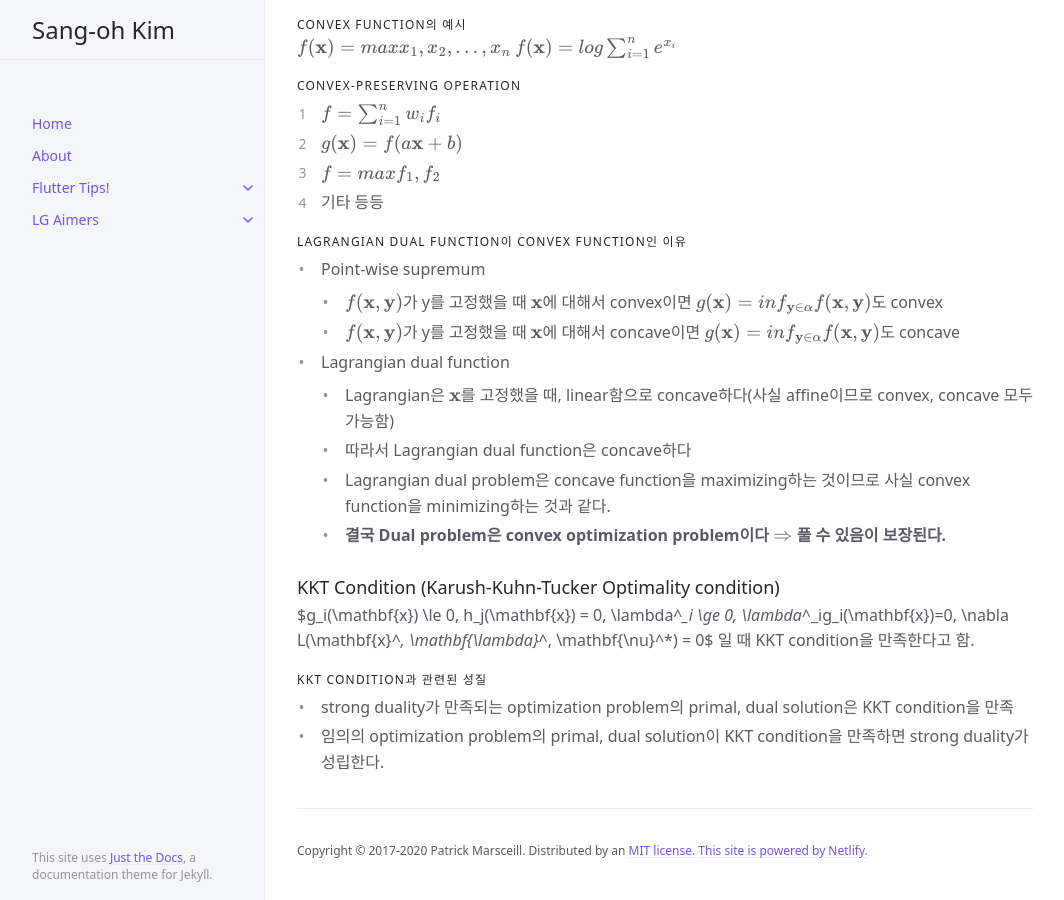
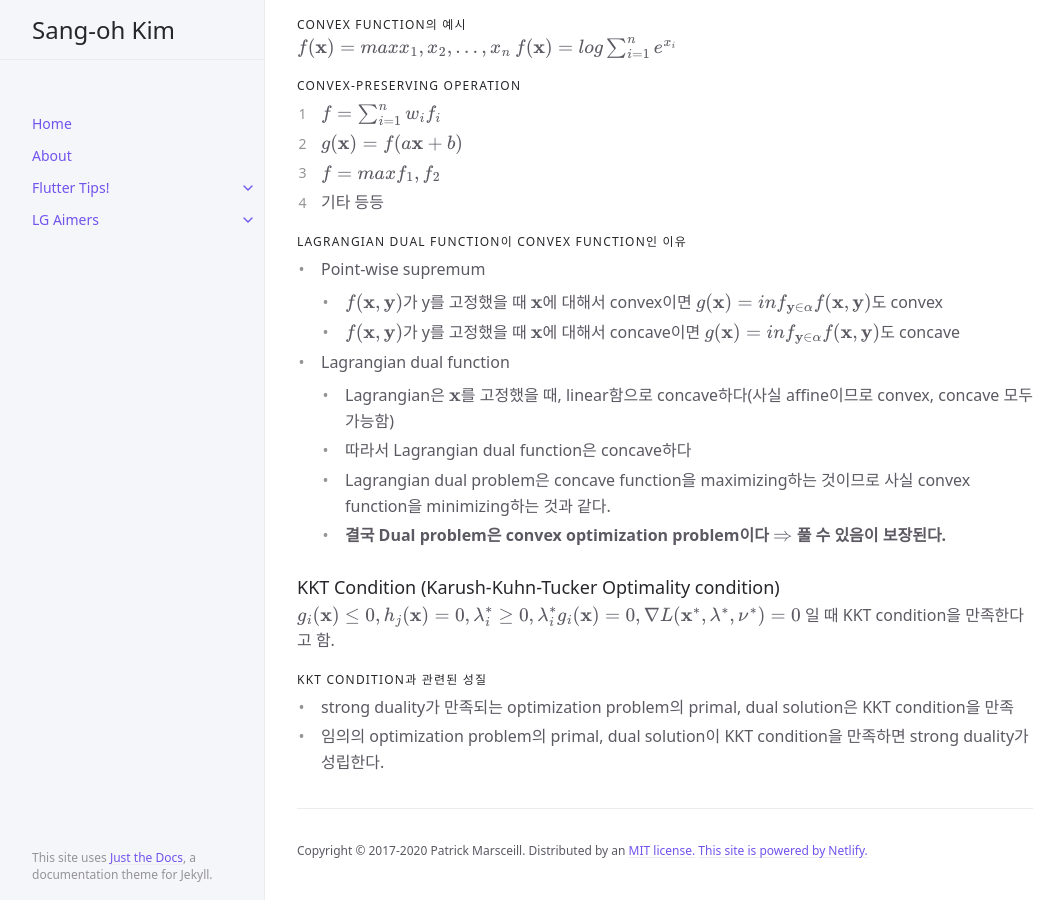
Before and after one commit to sangohkim/sangohkim.github.io, a Jekyll site: the page built from docs/lgaimers/module2/cvx-opt.md, in a window 1280 px wide and 900 px high, scrolled down 4327 px. Shown: the whole window, without its empty margins (107-1171 px from the left). Built offline with Jekyll 4.4.1, drawn with Linux system fonts in a browser that asks for light colours; cached includes are drawn as plain includes; formulas are drawn with MathJax 3.

Commit message:
Fix markdown

```diff
--- a/docs/lgaimers/module2/cvx-opt.md
+++ b/docs/lgaimers/module2/cvx-opt.md
@@ -184,7 +184,7 @@ $f(\mathbf{x}) = log\sum^n_{i=1}e^{x_i}$
 	- **결국 Dual problem은 convex optimization problem이다 $\Rightarrow$ 풀 수 있음이 보장된다.**
 
 ### KKT Condition (Karush-Kuhn-Tucker Optimality condition)
-$g_i(\mathbf{x}) \le 0, h_j(\mathbf{x}) = 0, \lambda^*_i \ge 0, \lambda^*_ig_i(\mathbf{x})=0, \nabla L(\mathbf{x}^*, \mathbf{\lambda}^*, \mathbf{\nu}^*) = 0$ 일 때 KKT condition을 만족한다고 함.
+$g\_i(\mathbf{x}) \le 0, h\_j(\mathbf{x}) = 0, \lambda^\*_i \ge 0, \lambda^\*_ig\_i(\mathbf{x})=0, \nabla L(\mathbf{x}^\*, \mathbf{\lambda}^\*, \mathbf{\nu}^\*) = 0$ 일 때 KKT condition을 만족한다고 함.
 
 #### KKT Condition과 관련된 성질
 - strong duality가 만족되는 optimization problem의 primal, dual solution은 KKT condition을 만족
```
Also changed, not shown: 2 other files.
